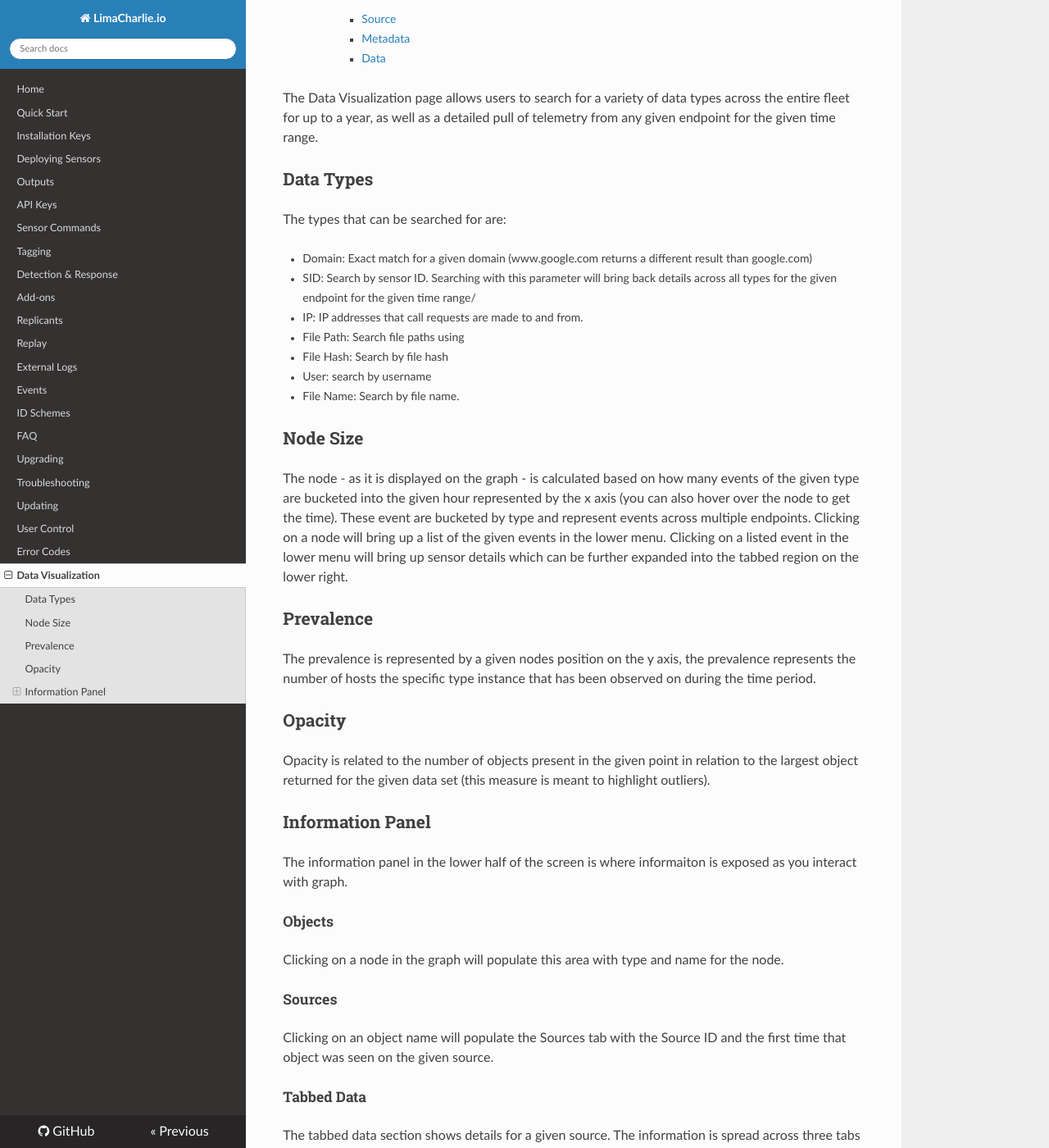
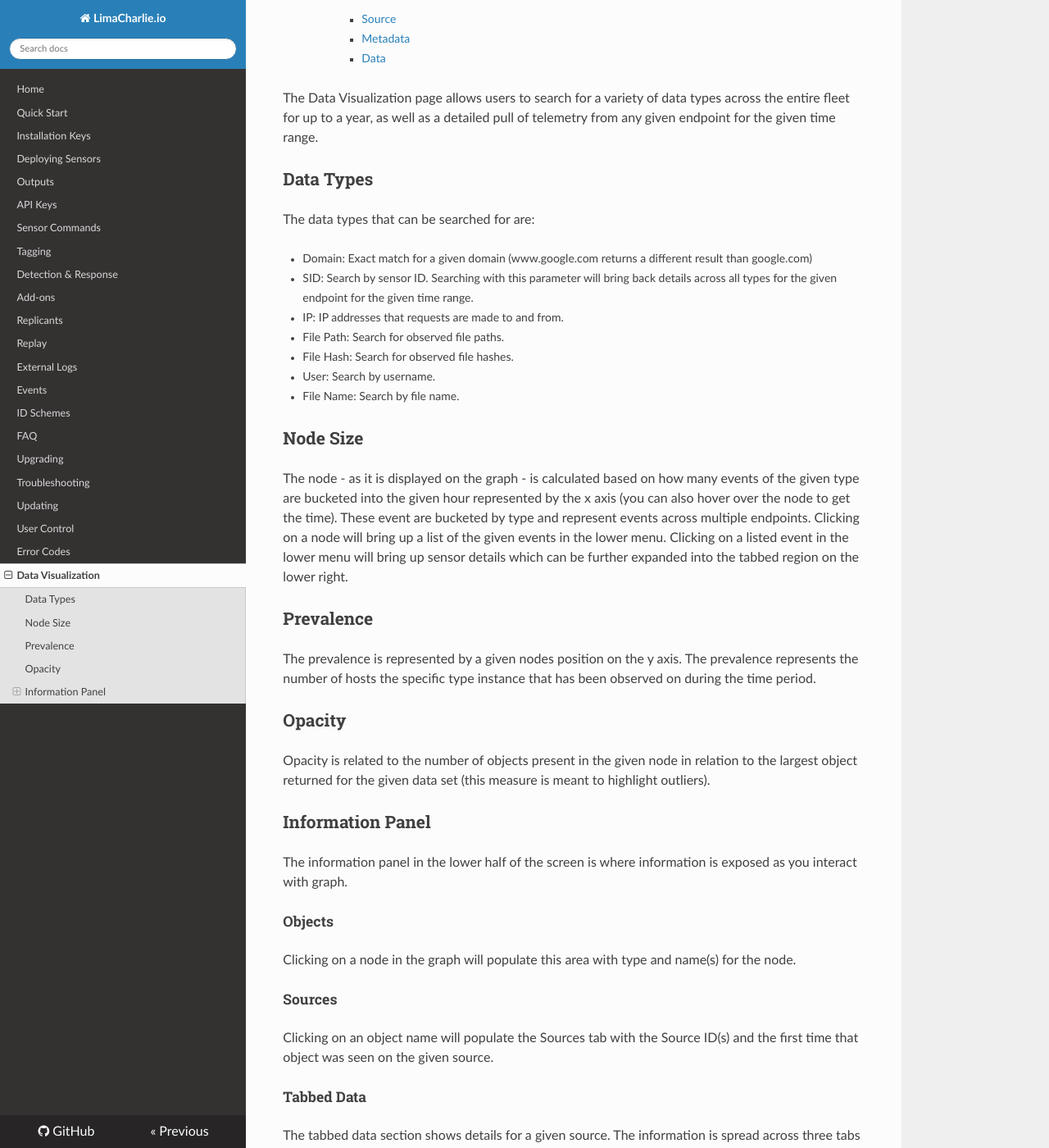
Before and after one commit to refractionPOINT/lce_doc, an MkDocs documentation site: the page built from docs/data_visualization.md, in a window 1280 px wide and 1400 px high, scrolled down 391 px. Shown: the whole window at 82% size. Built offline with MkDocs 1.6.1, drawn with Linux system fonts in a browser that asks for light colours; nearby versions of some CDN libraries; old or Windows-style settings are respelled for this version of MkDocs; some of the changed text lies outside the part shown.

Commit message:
More corrections... forgot to save last commit. Sorry for making a mess in here.

```diff
--- a/docs/data_visualization.md
+++ b/docs/data_visualization.md
@@ -6,14 +6,14 @@ The Data Visualization page allows users to search for a variety of data types a
 
 ## Data Types
 
-The types that can be searched for are:
+The data types that can be searched for are:
 
 * Domain: Exact match for a given domain (www.google.com returns a different result than google.com)
-* SID: Search by sensor ID. Searching with this parameter will bring back details across all types for  the given endpoint for the given time range/
-* IP: IP addresses that call requests are made to and from.
-* File Path: Search file paths using
-* File Hash: Search by file hash
-* User: search by username
+* SID: Search by sensor ID. Searching with this parameter will bring back details across all types for  the given endpoint for the given time range.
+* IP: IP addresses that requests are made to and from.
+* File Path: Search for observed file paths.
+* File Hash: Search for observed file hashes.
+* User: Search by username.
 * File Name: Search by file name.
 
 ## Node Size
@@ -22,23 +22,23 @@ The node - as it is displayed on the graph - is calculated based on how many eve
 
 ## Prevalence
 
-The prevalence is represented by a given nodes position on the y axis, the prevalence represents the number of hosts the specific type instance that has been observed on during the time period.
+The prevalence is represented by a given nodes position on the y axis. The prevalence represents the number of hosts the specific type instance that has been observed on during the time period.
 
 ## Opacity
 
-Opacity is related to the number of objects present in the given point in relation to the largest object  returned for the given data set (this measure is meant to highlight outliers).
+Opacity is related to the number of objects present in the given node in relation to the largest object returned for the given data set (this measure is meant to highlight outliers).
 
 ## Information Panel
 
-The information panel in the lower half of the screen is where informaiton is exposed as you interact with graph.
+The information panel in the lower half of the screen is where information is exposed as you interact with graph.
 
 ### Objects
 
-Clicking on a node in the graph will populate this area with type and name for the node.
+Clicking on a node in the graph will populate this area with type and name(s) for the node.
 
 ### Sources
 
-Clicking on an object name will populate the Sources tab with the Source ID and the first time that object was seen on the given source.
+Clicking on an object name will populate the Sources tab with the Source ID(s) and the first time that object was seen on the given source.
 
 ### Tabbed Data
 
```
Also changed, not shown: other parts of docs/data_visualization.md (+2 -2 lines).
